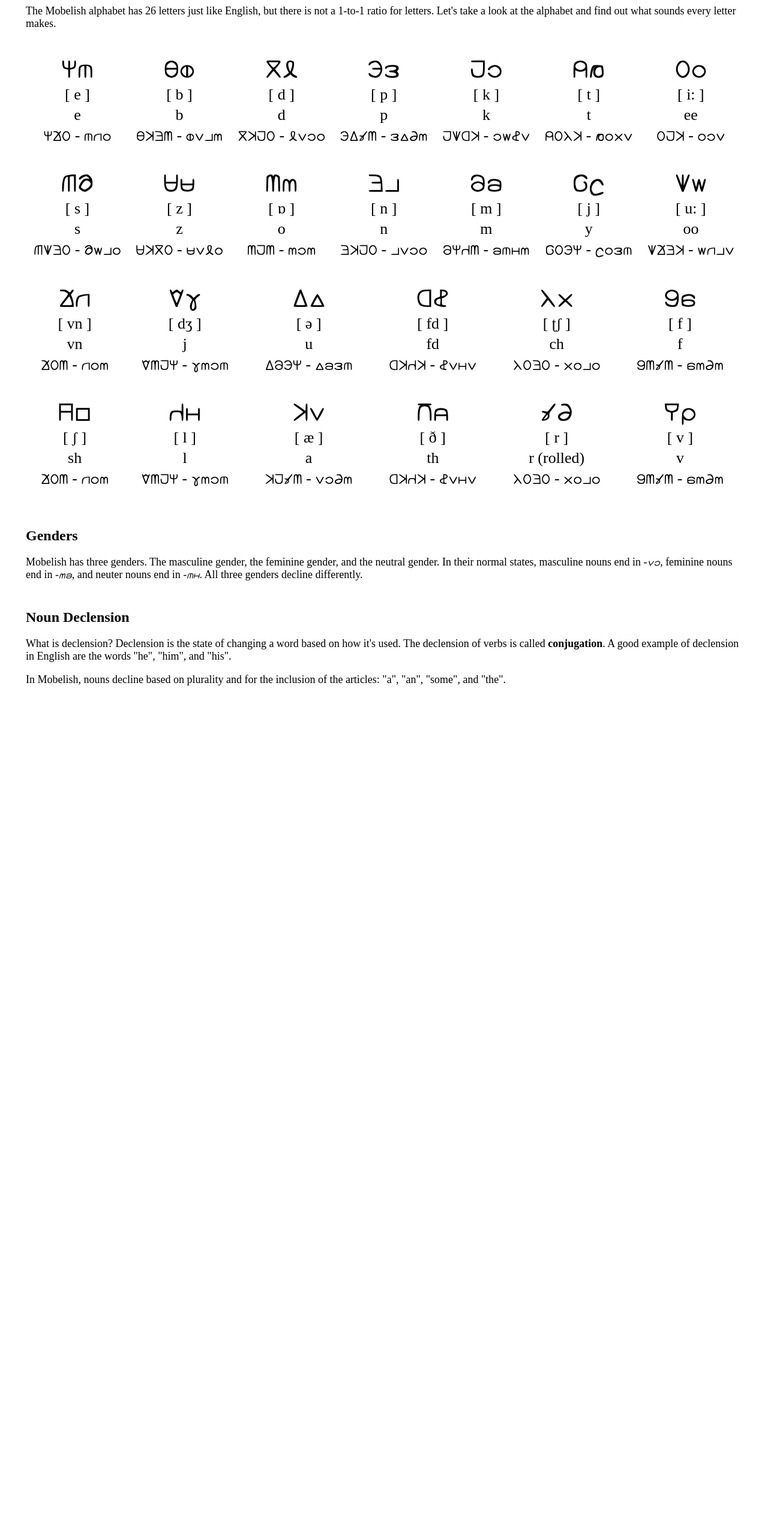
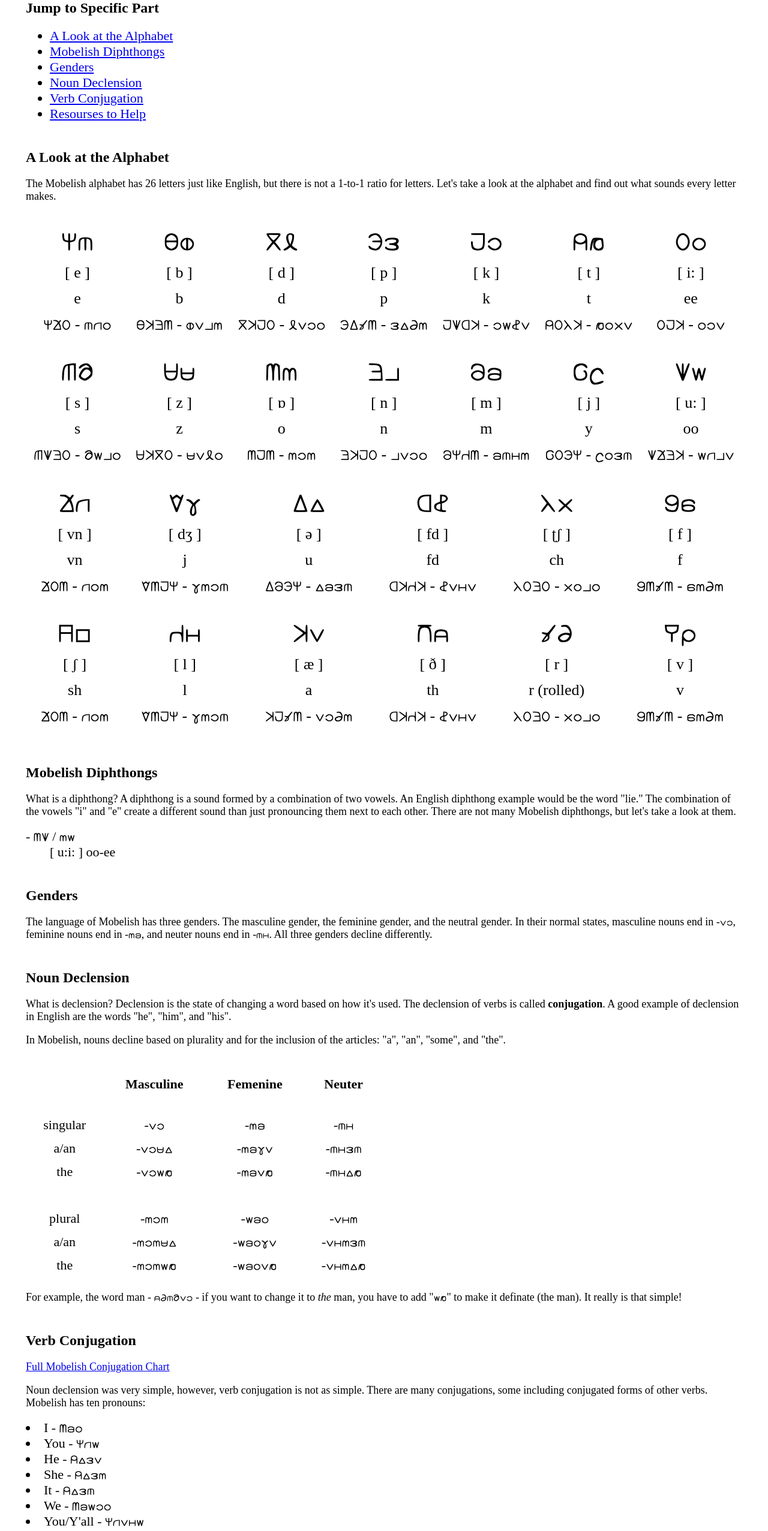
Before and after one commit to ZacStan/Mobelish-List, a plain HTML site: page index.html in a window 1280 px wide. Shown: the part 240-2793 px from the top of the page at 60% size. Before the commit the page ends 1421 px from the top, so only its background shows below. Drawn offline with Linux system fonts and the light colour scheme.

Commit message:
Add files via upload

```diff
--- a/index.html
+++ b/index.html
@@ -7,14 +7,26 @@
 	<body>
 		<div>
 			<h1>Mobelish Word List</h1>
-			<p>A list of words in Mobelish, with other information as well</p>
+			<p>A list of words in Mobelish, with other information as well.</p>
+			<p><b>NOTE:</b> the Mobelish characters are a FONT, which you can download <a href="https://zacstan.github.io/Mobelish-List/mobelish.otf">here</a>.
 			<p class="mobelish">Bhmobi!</p>
 		</div>
 		<div>
-			<h2>A look at the alphabet</h2>
+			<h2>Jump to Specific Part</h2>
+			<ul>
+				<li><a href="#alphabet">A Look at the Alphabet</a>
+				<li><a href="#diphthongs">Mobelish Diphthongs</a>
+				<li><a href="#genders">Genders</a>
+				<li><a href="#noun_declension">Noun Declension</a>
+				<li><a href="#conjugation">Verb Conjugation</a>
+				<li><a href="#resourses">Resourses to Help</a>
+			</ul>
+		</div>
+		<div>
+			<a id="alphabet"><h2>A Look at the Alphabet</h2></a>
 			<p>The Mobelish alphabet has 26 letters just like English, but there is not a 1-to-1 ratio for letters. Let's take a look at the alphabet and find out what sounds every letter makes.</p>
 			<br>
-			<table>
+			<table width="100%">
 				<tr>
 					<td class="letter">Ee
 					<td class="letter">Bb
@@ -88,7 +100,7 @@
 					<td class="lettername">HCNA - hcna
 				</tr>
 			</table>
-			<table>
+			<table width="100%">
 				<tr>
 					<td class="letter">Cc
 					<td class="letter">Jj
@@ -156,18 +168,93 @@
 			</table>
 		</div>
 		<div>
-			<h2>Genders</h2>
-			<p>Mobelish has three genders. The masculine gender, the feminine gender, and the neutral gender. In their normal states, masculine nouns end in <i class="mobelish";>-ak</i>, feminine nouns end in <i class="mobelish";>-om</i>, and neuter nouns end in <i class="mobelish";>-el</i>. All three genders decline differently.
+			<a id="diphthongs"><h2>Mobelish Diphthongs</h2></a>
+			<p>What is a diphthong? A diphthong is a sound formed by a combination of two vowels. An English diphthong example would be the word "lie." The combination of the vowels "i" and "e" create a different sound than just pronouncing them next to each other. There are not many Mobelish diphthongs, but let's take a look at them.
+			<dl>
+				<dt><ins class="mobelish">- OH / oh</ins></dt>
+				<dd>[ u:i: ] oo-ee</dd>
+			</dl>
 		</div>
 		<div>
-			<h2>Noun Declension</h2>
+			<a id="genders"><h2>Genders</h2></a>
+			<p>The language of Mobelish has three genders. The masculine gender, the feminine gender, and the neutral gender. In their normal states, masculine nouns end in <ins class="mobelish">-ak</ins>, feminine nouns end in <ins class="mobelish">-om</ins>, and neuter nouns end in <ins class="mobelish">-el</ins>. All three genders decline differently.
+		</div>
+		<div>
+			<a id="noun_declension"><h2>Noun Declension</h2></a>
 			<p>What is declension? Declension is the state of changing a word based on how it's used. The declension of verbs is called <b>conjugation</b>. A good example of declension in English are the words "he", "him", and "his".
 			<p>In Mobelish, nouns decline based on plurality and for the inclusion of the articles: "a", "an", "some", and "the".
-			<table>
+			<table width="50%">
+				<tr border="1px solid black">
+					<td class="hidden">hello
+					<td><h4>Masculine</h4>
+					<td><h4>Femenine</h4>
+					<td><h4>Neuter</h4>
+				</tr>
+				<tr border="1px solid black">
+					<td>singular
+					<td class="mobelish">-ak
+					<td class="mobelish">-om
+					<td class="mobelish">-el
+				</tr>
 				<tr>
-					<td>
+					<td>a/an
+					<td class="mobelish">-akzu
+					<td class="mobelish">-omja
+					<td class="mobelish">-elpe
+				</tr>
+				<tr>
+					<td>the
+					<td class="mobelish">-akht
+					<td class="mobelish">-omat
+					<td class="mobelish">-elut
+				</tr>
+				<tr>
+					<td class="hidden">hi
+				</tr>
+				<tr border="1px solid black">
+					<td>plural
+					<td class="mobelish">-oko
+					<td class="mobelish">-hmi
+					<td class="mobelish">-alo
+				</tr>
+				<tr>
+					<td>a/an
+					<td class="mobelish">-okozu
+					<td class="mobelish">-hmija
+					<td class="mobelish">-alope
+				</tr>
+				<tr>
+					<td>the
+					<td class="mobelish">-okoht
+					<td class="mobelish">-hmiat
+					<td class="mobelish">-alout
 				</tr>
 			</table>
+			<p>For example, the word man - <ins class="mobelish">qresak</ins> - if you want to change it to <i>the </i>man, you have to add "<ins class="mobelish">ht</ins>" to make it definate (the man). It really is that simple!
+		</div>
+		<div>
+			<a id="conjugation"><h2>Verb Conjugation</h2></a>
+			<p><a href="conjugation.html">Full Mobelish Conjugation Chart</a>
+			<p>Noun declension was very simple, however, verb conjugation is not as simple. There are many conjugations, some including conjugated forms of other verbs. Mobelish has ten pronouns:
+			<list>
+				<li>I - <ins class="mobelish">Omi</ins>
+				<li>You - <ins class="mobelish">Ech</ins>
+				<li>He - <ins class="mobelish">Tupa</ins>
+				<li>She - <ins class="mobelish">Tupo</ins>
+				<li>It - <ins class="mobelish">Tupe</ins>
+				<li>We - <ins class="mobelish">Omhki</ins>
+				<li>You/Y'all - <ins class="mobelish">Ecalh</ins>
+				<li>They (m) - <ins class="mobelish">Tupoko</ins>
+				<li>They (f) - <ins class="mobelish">Tuphmi</ins>
+				<li>They (n) - <ins class="mobelish">Tupalo</ins>
+			</list>
+			<p>For explanations, we are going to use the verb "<ins class="mobelish">fenzap</ins>," meaning to eat. The root of the verb is "<ins class="mobelish">fenz</ins>", and we are going to replace the -<ins class="mobelish">ap</ins> with other letters to conjugate. Let's learn to say "I eat". To conjugate the verb, you add -<ins class="mobelish">i</ins> to the root, creating the word "<ins class="mobelish">fenzi</ins>." Now, you say the pronoun and then the verb, or you can just say the verb. Since the conjugation is different for each pronoun, you don't need to include the pronoun. However, if the subject is not a pronoun, but rather a noun instead, then you CANNOT take it out, like "the cat" or the combination of a noun and pronoun like "Mark and I."
+		</div>
+		<div>
+			<a id="resourses"><h2>Resourses to Help</h2></a>
+			<ul>
+				<li><a href="conjugation.html">Full Conjugation Chart</a>
+			</ul>
 		</div>
 	</body>
 </html>
--- a/style.css
+++ b/style.css
@@ -11,12 +11,19 @@ p {
 	font-size:18px;
 }
 
-table {
-	width:100%;
+td {
+	text-align:center;
+	font-size:22px;
+	padding-bottom:10px;
 }
 
-td {
+li,dd,dt {
+	font-size:22px;
+}
+
+.hidden {
 	text-align:center;
+	color:white;
 }
 
 .phonetic {
@@ -25,6 +32,7 @@ td {
 
 .mobelish {
 	font-family: mobelish;
+	text-decoration: none;
 }
 
 .letter {
```
Also changed, not shown: conjugation.html (added, +143 -0 lines).
